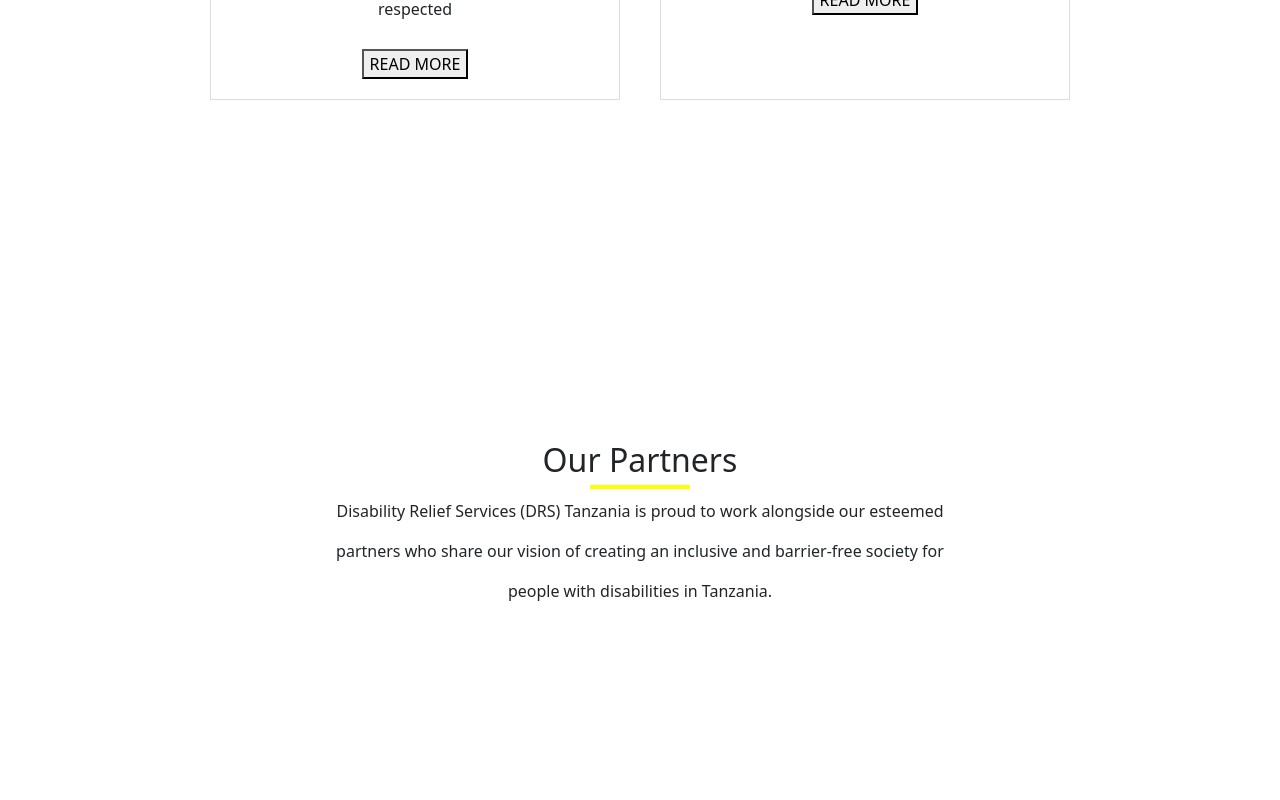
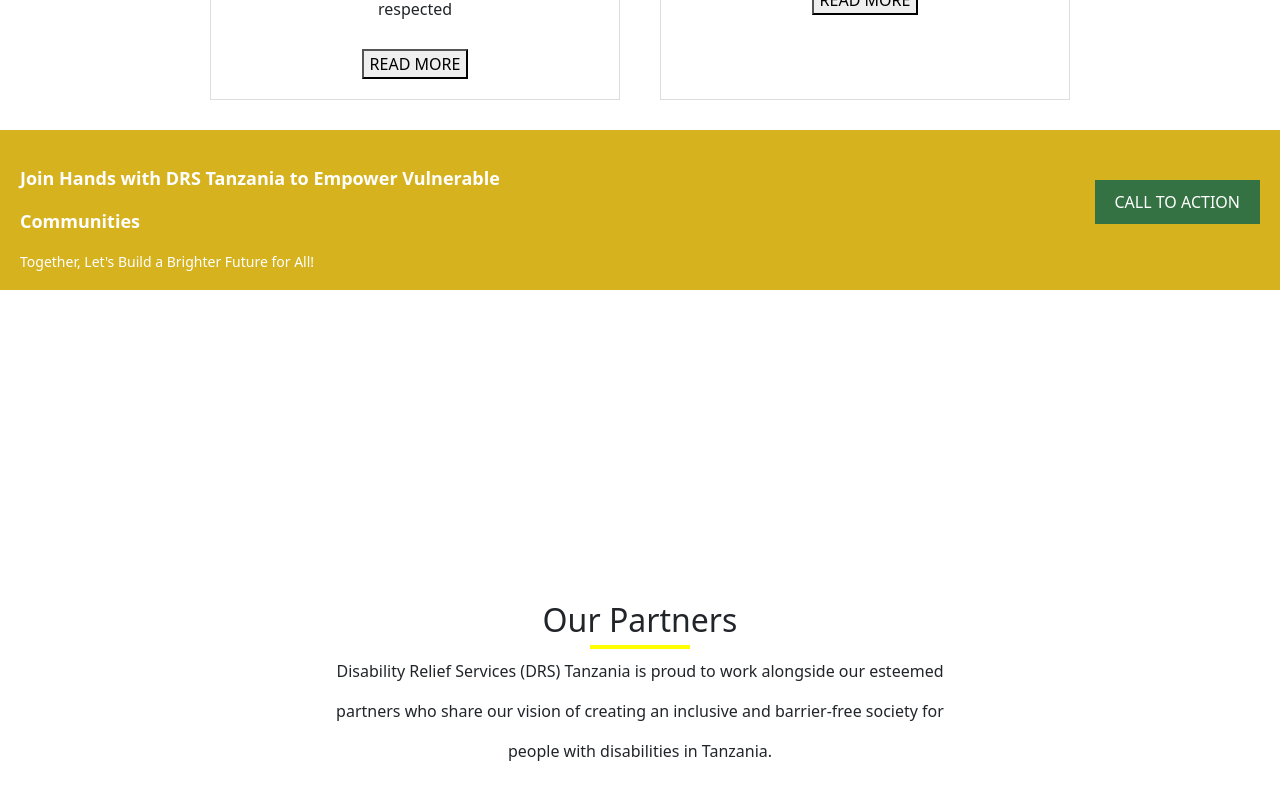
Before and after one commit to Michal379/disability-drst, a React (Create React App) app in the folder client/: page / in a window 1280 px wide. Shown: the part 2278-3078 px from the top of the page. Built offline with nearby package versions, Linux system fonts and the light colour scheme.

Commit message:
extra creation

```diff
--- /dev/null
+++ b/client/src/components/extra/Extra.css
@@ -0,0 +1,32 @@
+.extra-container {
+    display: flex;
+    align-items: flex-start;
+    background-color: rgb(214, 178, 31);
+    padding: 20px;
+    height: 20vh;
+  }
+
+  .text-section {
+    flex: 1;
+    color: white;
+  }
+
+  .text-section p:nth-child(1),
+  .text-section p:nth-child(2) {
+    margin-top: 15px;
+    font-weight: bold;
+    font-size: 18px;
+  }
+
+  .text-section p:nth-child(3) {
+    font-size: 14px;
+  }
+
+  .cta-button {
+    background-color: #357243;
+    color: white;
+    border: none;
+    padding: 10px 20px;
+    cursor: pointer;
+    margin-top: 30px;
+  }
--- /dev/null
+++ b/client/src/components/extra/Extra.jsx
@@ -0,0 +1,17 @@
+import React from 'react';
+import './Extra.css';
+
+const Extra = () => {
+  return (
+    <div className="extra-container">
+      <div className="text-section">
+        <p>Join Hands with DRS Tanzania to Empower Vulnerable</p>
+        <p>Communities</p>
+        <p>Together, Let's Build a Brighter Future for All!</p>
+      </div>
+      <button className="cta-button">CALL TO ACTION</button>
+    </div>
+  );
+}
+
+export default Extra;
--- a/client/src/components/home/Home.jsx
+++ b/client/src/components/home/Home.jsx
@@ -5,6 +5,7 @@
 import WhoWeAre from '../whoweare/WhoWeAre';
 import WhatWeDo from '../whatwedo/WhatWeDo';
 import OurPartners from '../ourpartners/OurPartners';
+import Extra from '../extra/Extra'
 
 const Home = () => {
   const [activeIndex, setActiveIndex] = useState(0);
@@ -59,6 +60,7 @@
     {/* Text content below carousel */}
     <WhoWeAre />
     <WhatWeDo />
+    <Extra />
     <OurPartners />
      </div>
 
```
